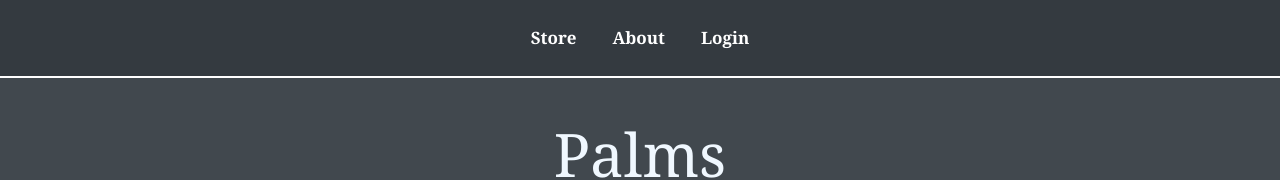
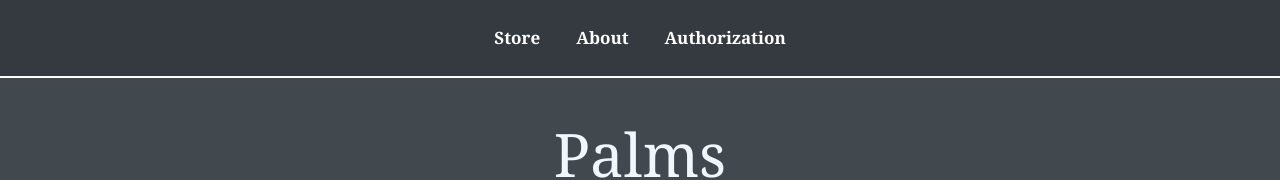
Before and after one commit to Shresthikashyap/E-commerce, a React (Create React App) app: page /cart in a window 1280 px wide. Shown: the top 180 px of the page. Built offline with nearby package versions, Linux system fonts and the light colour scheme; no server answers.

Commit message:
altered authentication route

```diff
--- a/src/components/Navbar/Navbar.js
+++ b/src/components/Navbar/Navbar.js
@@ -50,7 +50,7 @@ const NavbarComponent = () => {
 
             <Nav.Link as={Link} to="/about"> About </Nav.Link>
 
-            <Nav.Link as={Link} to="/login"> Login </Nav.Link>
+            <Nav.Link as={Link} to="/auth"> Authorization </Nav.Link>
 
             {isLoggedIn && <Nav.Link as={Link} to="/contactus"> Contact Us </Nav.Link >}
 
```
